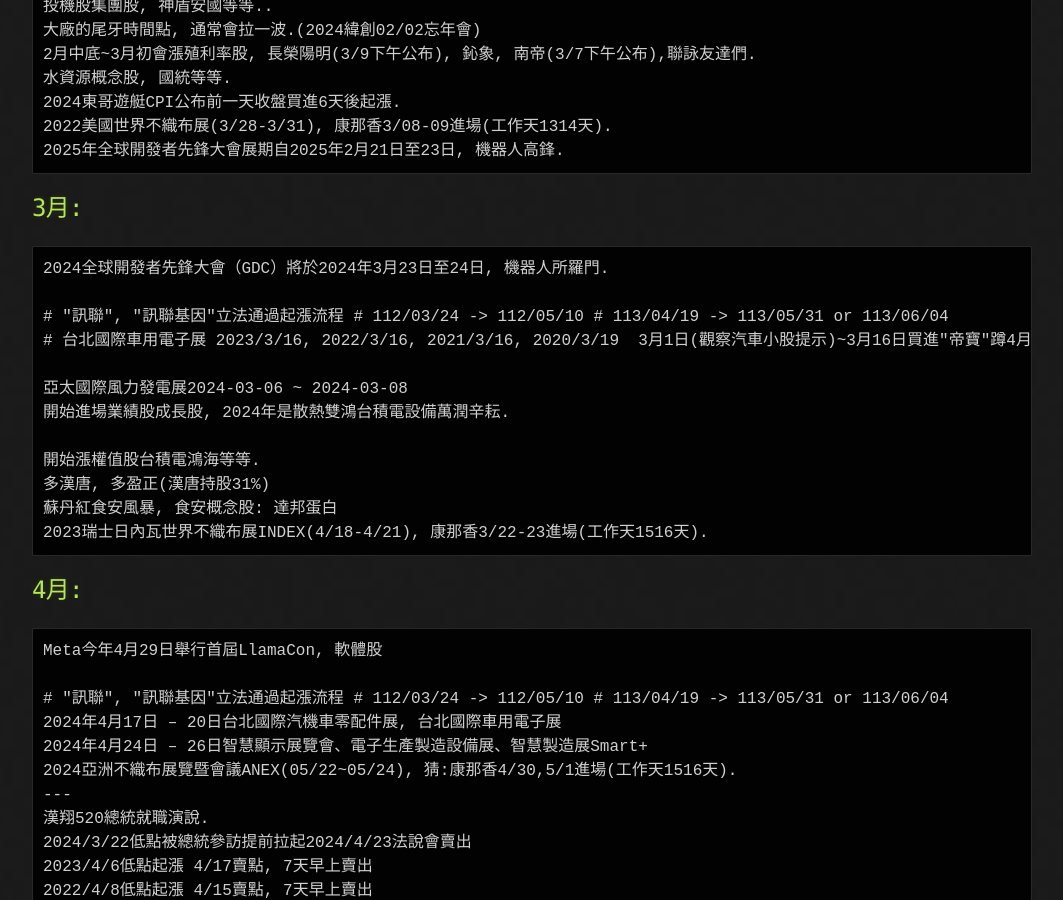
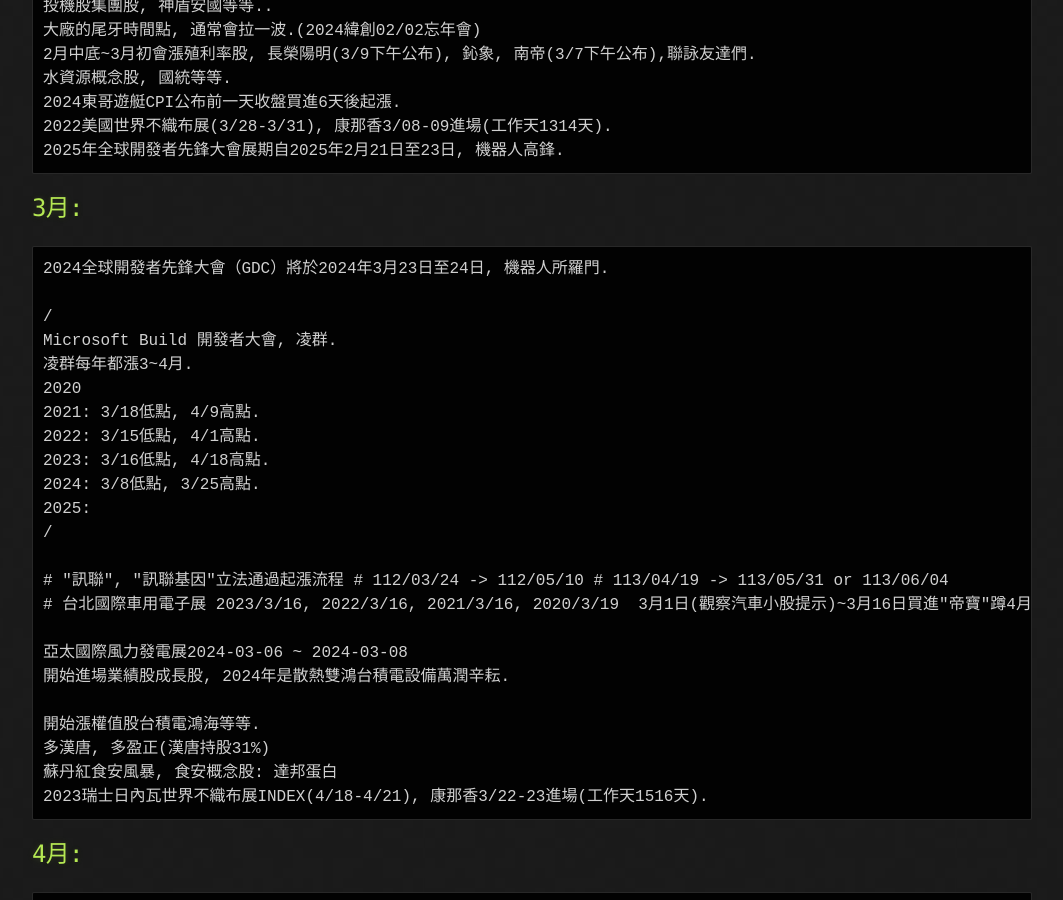
Before and after one commit to lepg5487/Stock_God, a Jekyll site: the page built from experience.md, in a window 1280 px wide and 900 px high, scrolled down 2745 px. Shown: the whole window, without its empty margins (108-1171 px from the left). Built offline with Jekyll 4.4.1, drawn with Linux system fonts in a browser that asks for light colours; our own code applies the rules of GitHub Pages for plain Markdown files.

Commit message:
Update experience.md

````diff
--- a/experience.md
+++ b/experience.md
@@ -112,6 +112,17 @@
 ## 3月:
 ```
 2024全球開發者先鋒大會（GDC）將於2024年3月23日至24日, 機器人所羅門.
+
+/
+Microsoft Build 開發者大會, 凌群.
+凌群每年都漲3~4月.
+2020
+2021: 3/18低點, 4/9高點.
+2022: 3/15低點, 4/1高點.
+2023: 3/16低點, 4/18高點.
+2024: 3/8低點, 3/25高點.
+2025:
+/
 
 # "訊聯", "訊聯基因"立法通過起漲流程 # 112/03/24 -> 112/05/10 # 113/04/19 -> 113/05/31 or 113/06/04
 # 台北國際車用電子展 2023/3/16, 2022/3/16, 2021/3/16, 2020/3/19  3月1日(觀察汽車小股提示)~3月16日買進"帝寶"蹲4月展覽
````
